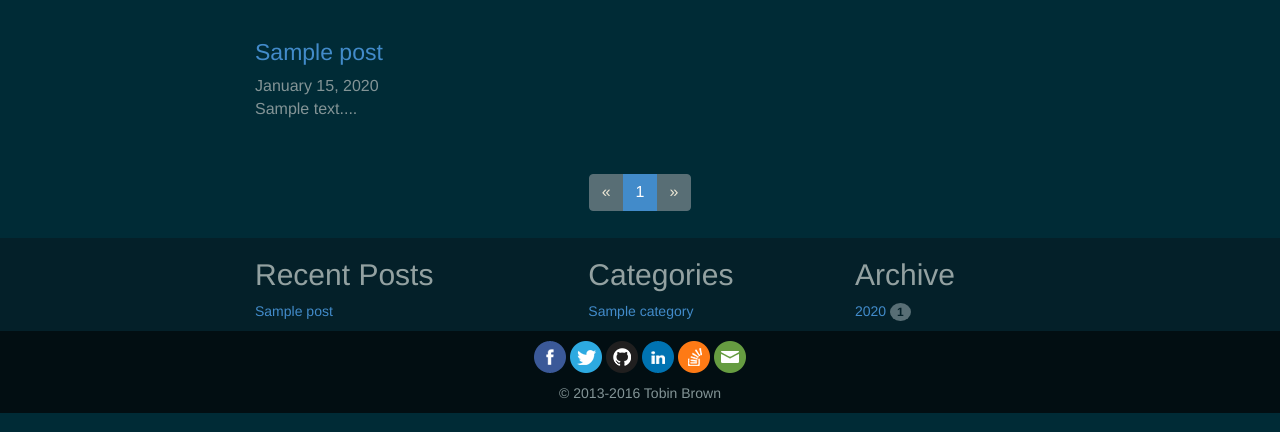
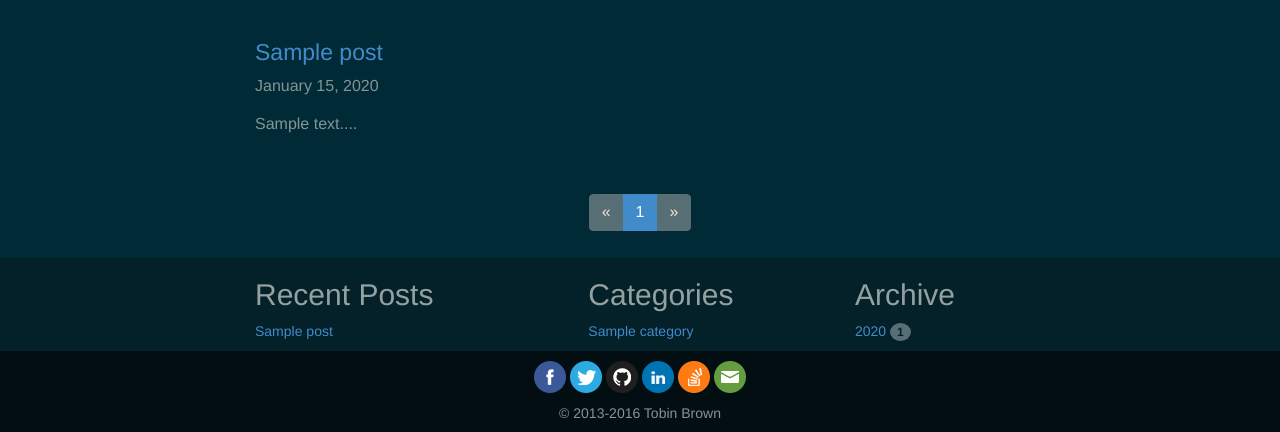
Before and after one commit to Brobin/brobin-v2, a Django app: page /blog/ in a window 1280 px wide. Shown: the part 50-482 px from the top of the page. Run offline with Django 3.2, Linux system fonts and the light colour scheme; tables that the repository leaves empty hold one stand-in row (values such as "Sample post"); some libraries are stand-ins or nearby versions.

Commit message:
add a little more padding to paragraphs

```diff
--- a/brobin/static/css/site.css
+++ b/brobin/static/css/site.css
@@ -52,3 +52,6 @@ pre {
     word-wrap: normal;
     white-space: pre;
 }
+p {
+    margin: 15px 0 15px 0;
+}
```
